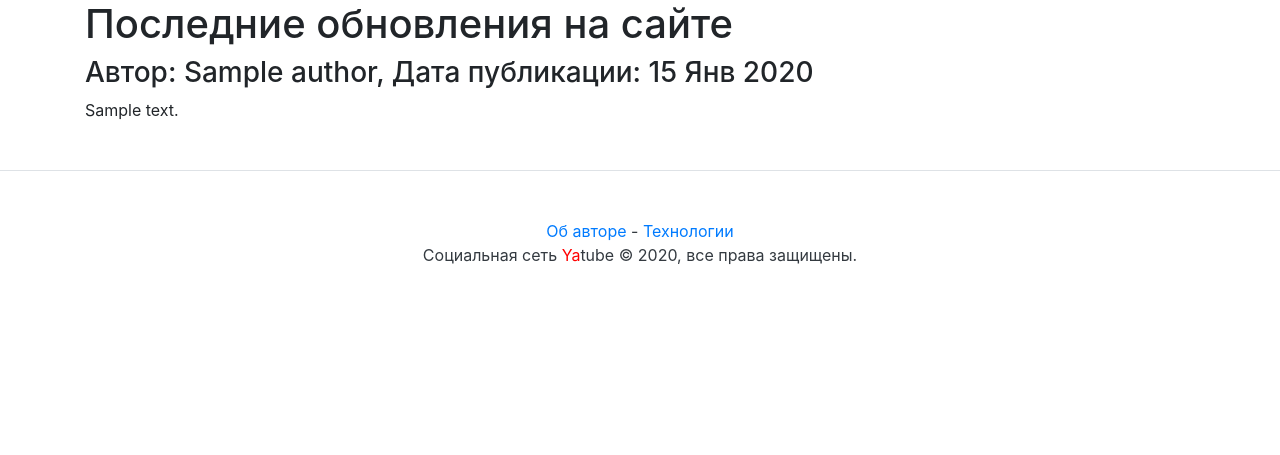
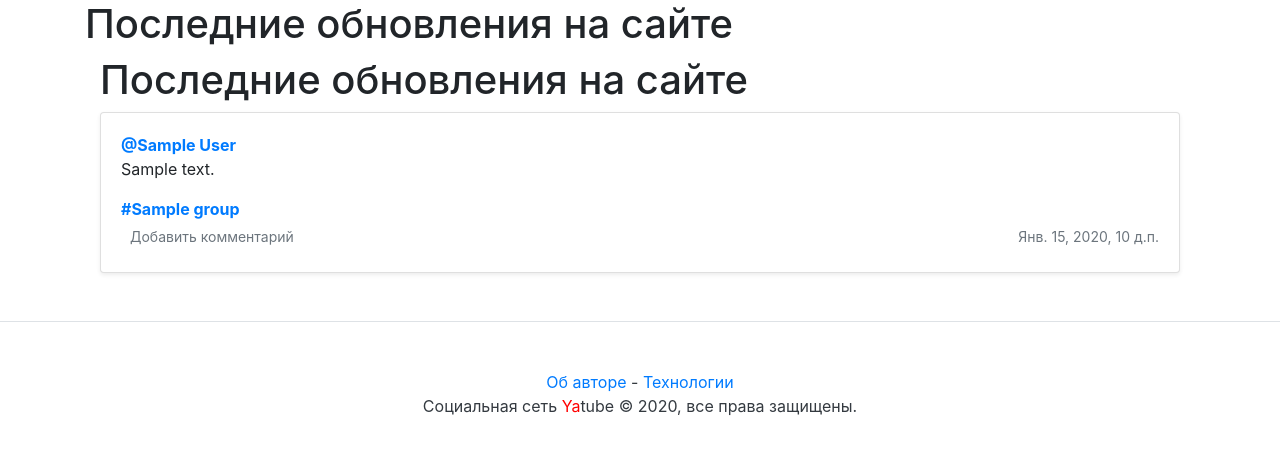
Before and after one commit to OdintsovTim/hw05_final, a Django app: template templates/index.html in a window 1280 px wide. Shown: the part 56-511 px from the top of the page. Run offline with Django 3.2, Linux system fonts and the light colour scheme; the template is opened without the code that fills it: most values are stand-ins (such as "Sample title", 1, 10 or a date in 2020); parts of the project's set-up code (start-up, migrations or seed data) failed here and were passed over; some libraries are stand-ins or nearby versions.

Commit message:
templates.index: include post_item

```diff
--- a/templates/index.html
+++ b/templates/index.html
@@ -1,18 +1,20 @@
 {% extends "base.html" %}
 {% block title %}Последние обновления на сайте{% endblock %}
 {% block header %}Последние обновления на сайте{% endblock %}
+{% load thumbnail %}
+
 {% block content %}
+    <div class="container">
+           <h1> Последние обновления на сайте</h1>
+            <!-- Вывод ленты записей -->
+                {% for post in page %}
+                    {% include "post_item.html" with post=post %}
+                {% endfor %}
+    </div>
 
-    {% for post in page %}
-    <h3>
-        Автор: {{ post.author.get_full_name }}, Дата публикации: {{ post.pub_date|date:"d M Y" }}
-    </h3>
-    <p>{{ post.text|linebreaksbr }}</p>
-    {% if not forloop.last %}<hr>{% endif %}
-    {% endfor %}
-
-    {% if page.has_other_pages %}
-        {% include "paginator.html" with items=page paginator=paginator %}
-    {% endif %}
+        <!-- Вывод паджинатора -->
+        {% if page.has_other_pages %}
+            {% include "paginator.html" with items=page paginator=paginator%}
+        {% endif %}
 
 {% endblock %}
```
